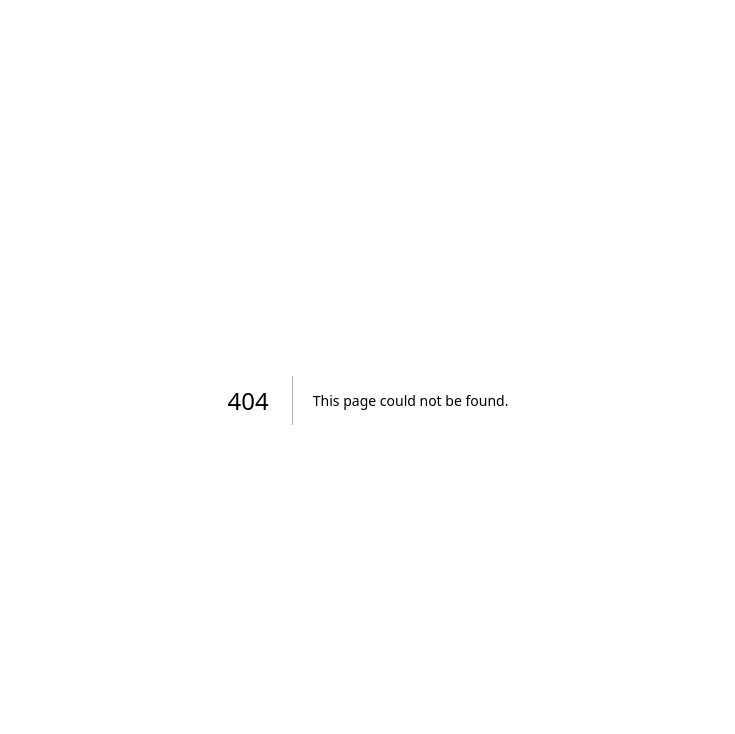
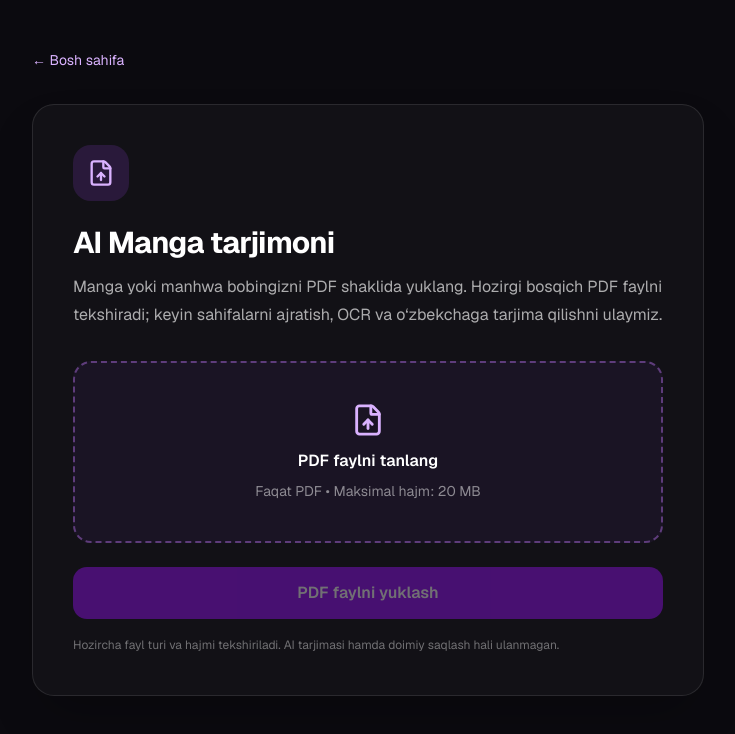
Before and after one commit to diyorxushvaqtov00-hub/Akteynt-mangauz, a Next.js app: page /translate in a window 1280 px wide. Before the commit this address had no page. Shown: the top 734 px of the page, without its empty margins (272-1007 px from the left). Built offline with nearby package versions, Linux system fonts and the light colour scheme.

Commit message:
Add PDF manga translation upload screen

```diff
--- /dev/null
+++ b/app/translate/page.tsx
@@ -0,0 +1,59 @@
+"use client"
+
+import { useRef, useState } from "react"
+import { FileUp, LoaderCircle, FileText, AlertCircle, CheckCircle2 } from "lucide-react"
+
+export default function TranslatePage() {
+  const inputRef = useRef<HTMLInputElement>(null)
+  const [file, setFile] = useState<File | null>(null)
+  const [busy, setBusy] = useState(false)
+  const [message, setMessage] = useState("")
+  const [error, setError] = useState("")
+
+  async function submit() {
+    if (!file) return
+    setBusy(true)
+    setError("")
+    setMessage("")
+    try {
+      const body = new FormData()
+      body.append("file", file)
+      const response = await fetch("/api/translate/upload", { method: "POST", body })
+      const result = await response.json()
+      if (!response.ok) throw new Error(result.error || "Faylni tekshirishda xatolik yuz berdi.")
+      setMessage(`${result.fileName} qabul qilindi. ${result.sizeMB} MB, ${result.pages ?? "?"} sahifa. Keyingi bosqich: sahifalarni ajratish va OCR.`)
+    } catch (e) {
+      setError(e instanceof Error ? e.message : "Noma’lum xatolik.")
+    } finally {
+      setBusy(false)
+    }
+  }
+
+  return (
+    <main className="min-h-screen bg-[#0b0a0f] px-4 py-12 text-white">
+      <div className="mx-auto max-w-2xl">
+        <a href="/" className="text-sm text-purple-300 hover:text-purple-200">← Bosh sahifa</a>
+        <div className="mt-8 rounded-3xl border border-white/10 bg-white/[0.03] p-6 shadow-2xl sm:p-10">
+          <div className="mb-6 flex size-14 items-center justify-center rounded-2xl bg-purple-500/15 text-purple-300"><FileUp size={28} /></div>
+          <h1 className="text-3xl font-bold tracking-tight">AI Manga tarjimoni</h1>
+          <p className="mt-3 leading-7 text-white/65">Manga yoki manhwa bobingizni PDF shaklida yuklang. Hozirgi bosqich PDF faylni tekshiradi; keyin sahifalarni ajratish, OCR va o‘zbekchaga tarjima qilishni ulaymiz.</p>
+
+          <button type="button" onClick={() => inputRef.current?.click()} className="mt-8 flex w-full flex-col items-center rounded-2xl border-2 border-dashed border-purple-400/40 bg-purple-500/[0.06] px-5 py-10 text-center transition hover:border-purple-300 hover:bg-purple-500/10">
+            {file ? <FileText className="mb-3 text-purple-300" size={34} /> : <FileUp className="mb-3 text-purple-300" size={34} />}
+            <span className="font-semibold">{file ? file.name : "PDF faylni tanlang"}</span>
+            <span className="mt-2 text-sm text-white/50">Faqat PDF • Maksimal hajm: 20 MB</span>
+          </button>
+          <input ref={inputRef} type="file" accept="application/pdf,.pdf" className="hidden" onChange={e => { setFile(e.target.files?.[0] ?? null); setMessage(""); setError("") }} />
+
+          {error && <div role="alert" className="mt-5 flex gap-2 rounded-xl border border-red-400/20 bg-red-500/10 p-4 text-sm text-red-200"><AlertCircle size={18} className="shrink-0" />{error}</div>}
+          {message && <div role="status" className="mt-5 flex gap-2 rounded-xl border border-green-400/20 bg-green-500/10 p-4 text-sm text-green-200"><CheckCircle2 size={18} className="shrink-0" />{message}</div>}
+
+          <button type="button" disabled={!file || busy} onClick={submit} className="mt-6 flex w-full items-center justify-center gap-2 rounded-xl bg-purple-600 px-5 py-3.5 font-semibold transition hover:bg-purple-500 disabled:cursor-not-allowed disabled:opacity-40">
+            {busy && <LoaderCircle size={18} className="animate-spin" />}{busy ? "Tekshirilmoqda..." : "PDF faylni yuklash"}
+          </button>
+          <p className="mt-4 text-xs leading-5 text-white/40">Hozircha fayl turi va hajmi tekshiriladi. AI tarjimasi hamda doimiy saqlash hali ulanmagan.</p>
+        </div>
+      </div>
+    </main>
+  )
+}
```
